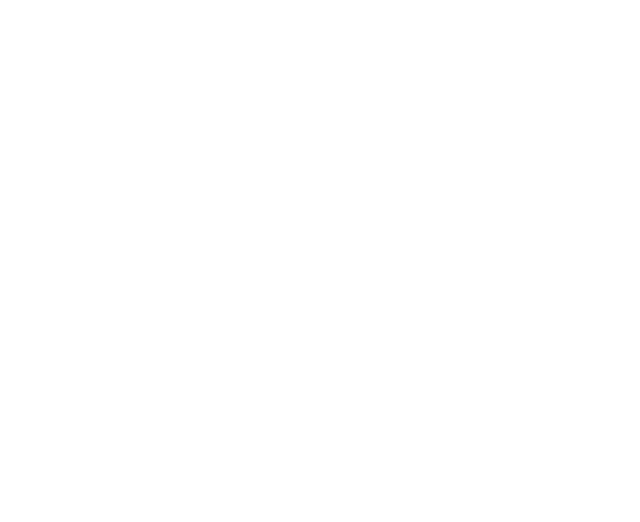
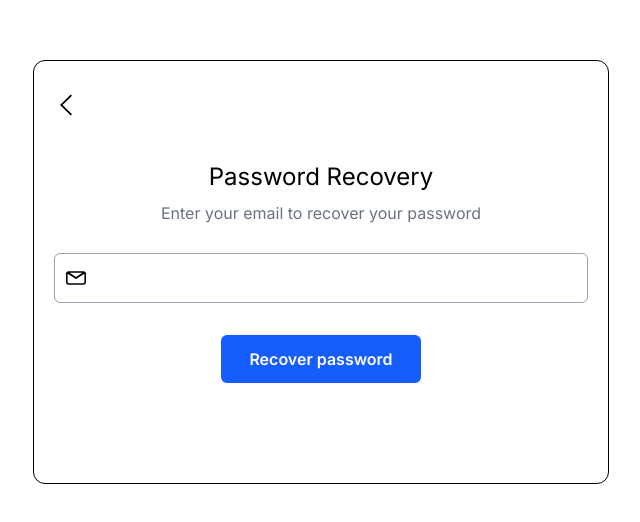
Before and after one commit to ben781105/blaze-nest, a React (Vite) app: page /password-recovery/1 in a window 1280 px wide. Before the commit this address had no page. Shown: the part 128-650 px from the top of the page, without its empty margins (319-959 px from the left). Built offline with nearby package versions, Linux system fonts and the light colour scheme.

Commit message:
added password recovery

```diff
--- a/src/App.jsx
+++ b/src/App.jsx
@@ -7,6 +7,8 @@
 import StudentDashboard from "./pages/StudentDashboard";
 import CategoryPage from "./pages/CategoryPage";
 import StudentLayout from "./components/Layout/StudentLayout";
+import PasswordRecovery from "./pages/PasswordRecovery";
+
 
 function App() {
   return (
@@ -37,6 +39,7 @@
             </ProtectedAuthRoute>
           }
         />
+        <Route path="/password-recovery/:role"  element={<PasswordRecovery/>} />
       </Routes>
     </BrowserRouter>
   );
--- a/src/components/LoginForm.jsx
+++ b/src/components/LoginForm.jsx
@@ -57,7 +57,9 @@
               <p className="text-red-500 text-sm">{errors.password.message}</p>
             )}
           </div>
-          <p>Forgot Password?</p>
+          <Link to={`/password-recovery/${role}`} >
+            <p>Forgot Password?</p>
+          </Link>
         </div>
         <div className="flex justify-center mt-5">
           <button className="py-3 px-20 bg-primary rounded-2xl font-semibold">
--- /dev/null
+++ b/src/components/PasswordRecoveryForm.jsx
@@ -0,0 +1,50 @@
+import { useForm } from "react-hook-form";
+import emailIcon from '/svgs/email-icon.svg'
+import leftArrow from '/svgs/left-arrow-icon.svg'
+import { Link, useParams } from "react-router-dom";
+function PasswordRecoveryForm(){
+    const{register,handleSubmit,formState:{errors}}=useForm();
+    const {role}=useParams();
+
+    function onSubmit(data){
+        console.log(data);
+    }
+
+    return(
+        <div className="w-full max-w-xl flex flex-col border rounded-xl py-25 px-5 relative ">
+            <Link to={`/auth/login/${role}`}>
+            <img src={leftArrow} alt="left-arrow-icon"className="absolute w-6 h-6  top-8 cursor-pointer" />
+            </Link>
+
+            <h1 className="text-center text-black text-2xl ">Password Recovery</h1>
+            <p className="text-center mt-2 text-gray-500">Enter your email to recover your password</p>
+
+            <form
+            className="w-full flex flex-col gap-4"
+            onSubmit={handleSubmit(onSubmit)}>
+                <div className="flex flex-col mt-7 relative">
+                <img src={emailIcon} alt="email icon" className="absolute left-3 top-1/2 transform -translate-y-1/2 w-5 h-5 text-gray-400" />
+                    <input
+                    className="w-full border border-gray-400 px-12 py-3 rounded-md focus:outline-none focus:ring-1 focus:ring-blue-100"
+                    type='email'
+                    {...register('email',{required:'email address is required',
+                        pattern:{
+                            message:'Please enter a valid email address'
+                        }
+                        })}
+                        />
+
+                </div>
+                {errors.email && <p>{errors.email.message}</p>}
+
+                <button
+                className="w-50 self-center mt-4 bg-blue-600 hover:bg-blue-700 cursor-pointer text-white font-semibold py-3 rounded-md transition duration-200"
+                type="submit">
+                Recover password
+                </button>
+            </form>
+
+        </div>
+    )
+}
+export default PasswordRecoveryForm;
--- /dev/null
+++ b/src/pages/PasswordRecovery.jsx
@@ -0,0 +1,14 @@
+import PasswordRecoveryForm from "../components/PasswordRecoveryForm";
+
+function PasswordRecovery() {
+
+  return (
+    <section
+      className='min-h-screen flex justify-center items-center px-2.5'
+    >
+      <PasswordRecoveryForm/>
+    </section>
+  );
+}
+
+export default PasswordRecovery;
```
Also changed, not shown: public/svgs/email-icon.svg (added), public/svgs/left-arrow-icon.svg (added).
